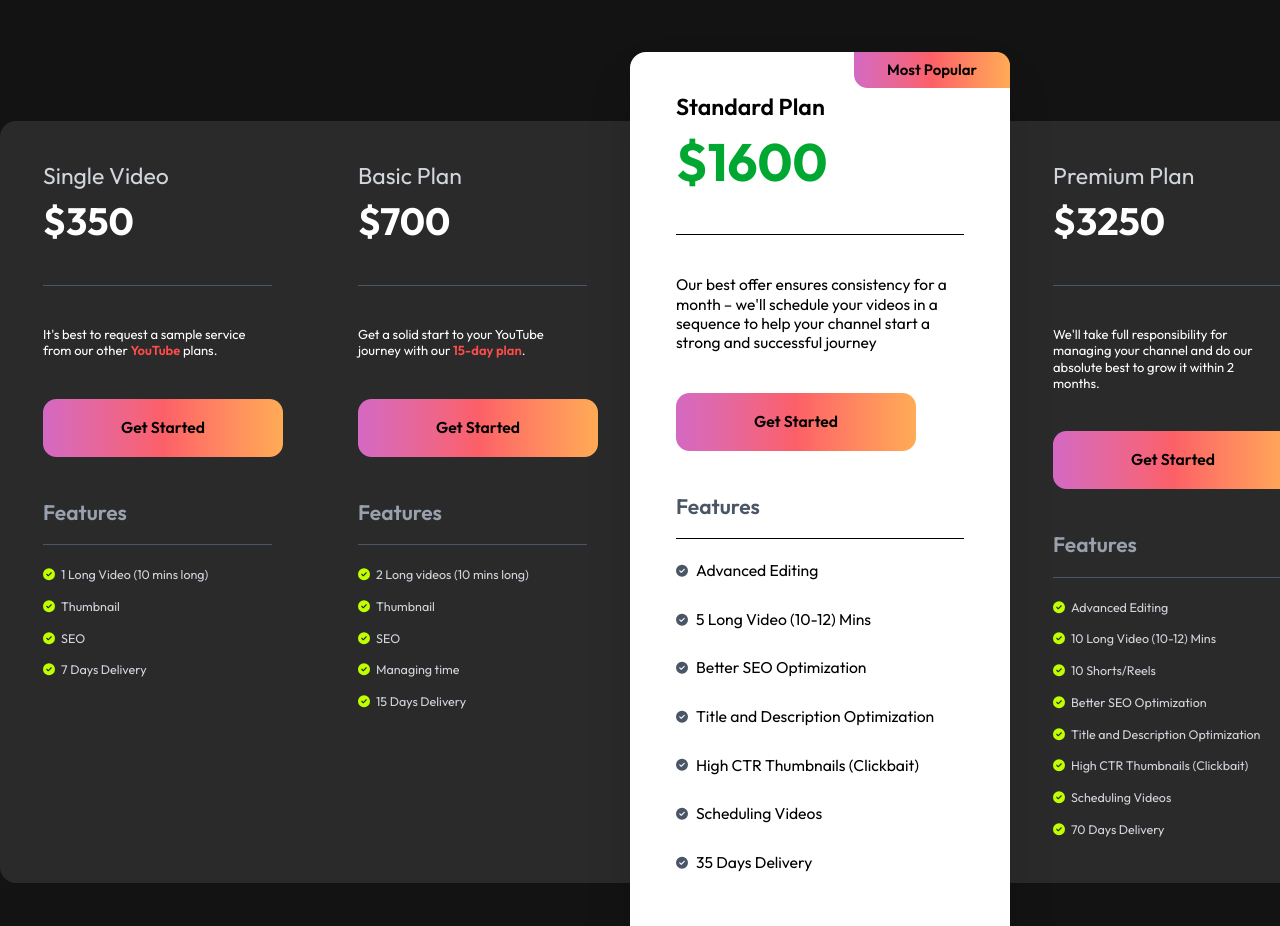
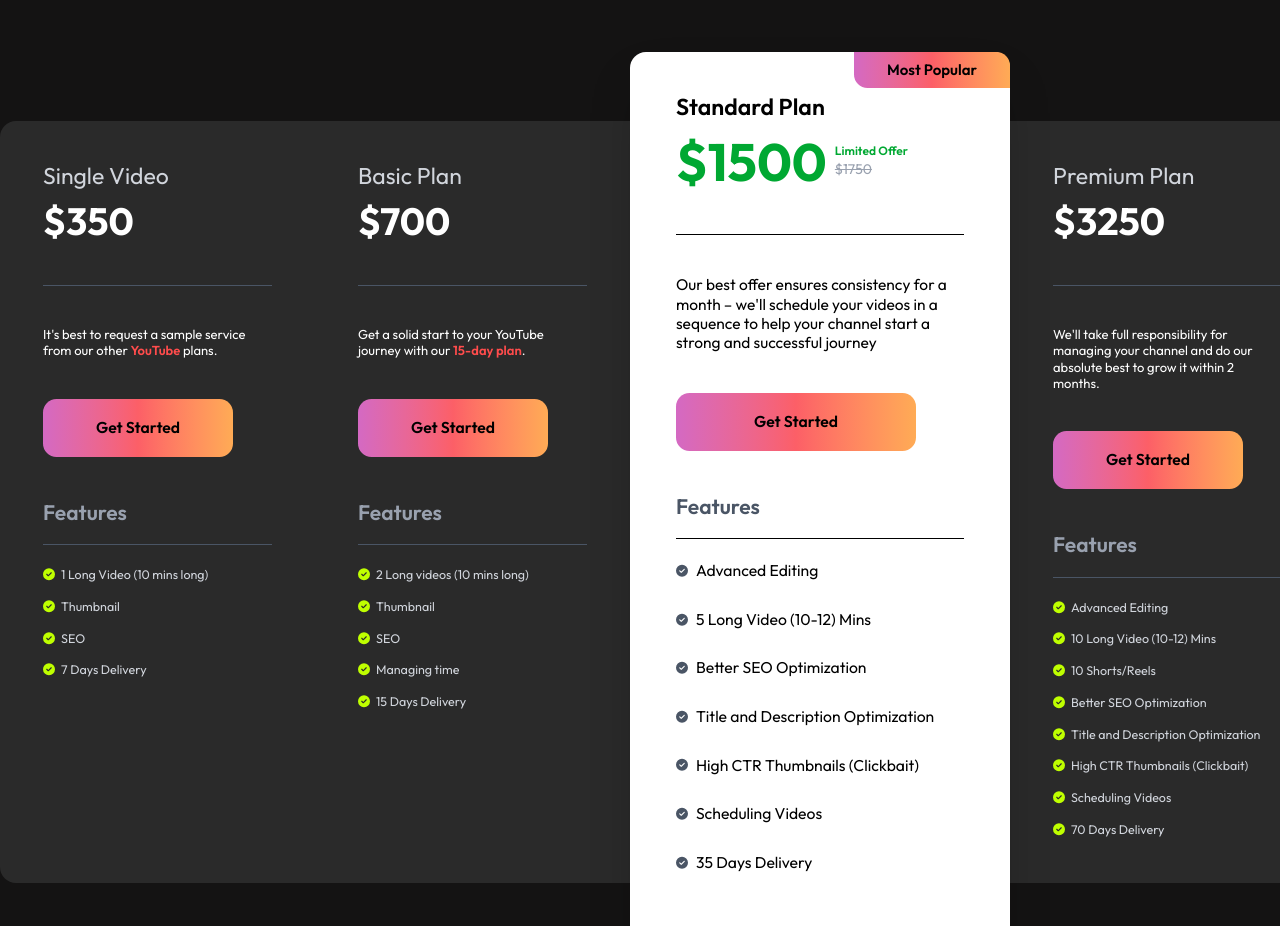
Before and after one commit to MoyasiGinko/SS-Media-website, a Next.js app: page /pricing in a window 1280 px wide. Shown: the part 840-1766 px from the top of the page. Built offline with nearby package versions, Linux system fonts and the light colour scheme.

Commit message:
Update PlansSection.tsx

```diff
--- a/components/pricing-page/plans/PlansSection.tsx
+++ b/components/pricing-page/plans/PlansSection.tsx
@@ -41,7 +41,7 @@ const youtubePackages: Package[] = [
   },
   {
     title: "Standard Plan",
-    price: "$1600",
+    price: "$1500",
     description:
       "Our best offer ensures consistency for a month – we'll schedule your videos in a sequence to help your channel start a strong and successful journey",
     features: [
@@ -159,15 +159,27 @@ const PlansSection = () => {
                     >
                       {pkg.title}
                     </p>
+                    <div className="flex items-center mb-[40px]">
                       <p
                         className={`font-bold leading-tight  ${
                           isHighlight
                             ? "text-[52.5px] text-[#00A832]"
                             : "text-[38px]"
-                      } mb-[40px]`}
+                        }`}
                       >
                         {pkg.price}
                       </p>
+                      {isHighlight && (
+                        <span className="ml-2 flex flex-col">
+                          <span className="text-xs text-[#00A832] font-semibold">
+                            Limited Offer
+                          </span>
+                          <span className="text-sm text-gray-400 line-through">
+                            $1750
+                          </span>
+                        </span>
+                      )}
+                    </div>
                     <hr
                       className={`border-${
                         isHighlight ? "gray-300" : "gray-600"
@@ -181,7 +193,9 @@ const PlansSection = () => {
                     />
                     <button
                       type="button"
-                      className={`w-[240px] h-[58px] text-[15.73px] bg-gradient-to-r from-[#D469C3] via-[#FC5F67] to-[#FFAB55] rounded-[13.5px] py-2 text-black font-semibold mb-[40px] `}
+                      className={`${
+                        isHighlight ? "w-[240px]" : "w-[190px]"
+                      }  h-[58px] text-[15.73px] bg-gradient-to-r from-[#D469C3] via-[#FC5F67] to-[#FFAB55] rounded-[13.5px] py-2 text-black font-semibold mb-[40px] `}
                     >
                       Get Started
                     </button>
```
Lines whose indentation alone changed are shown as unchanged.
